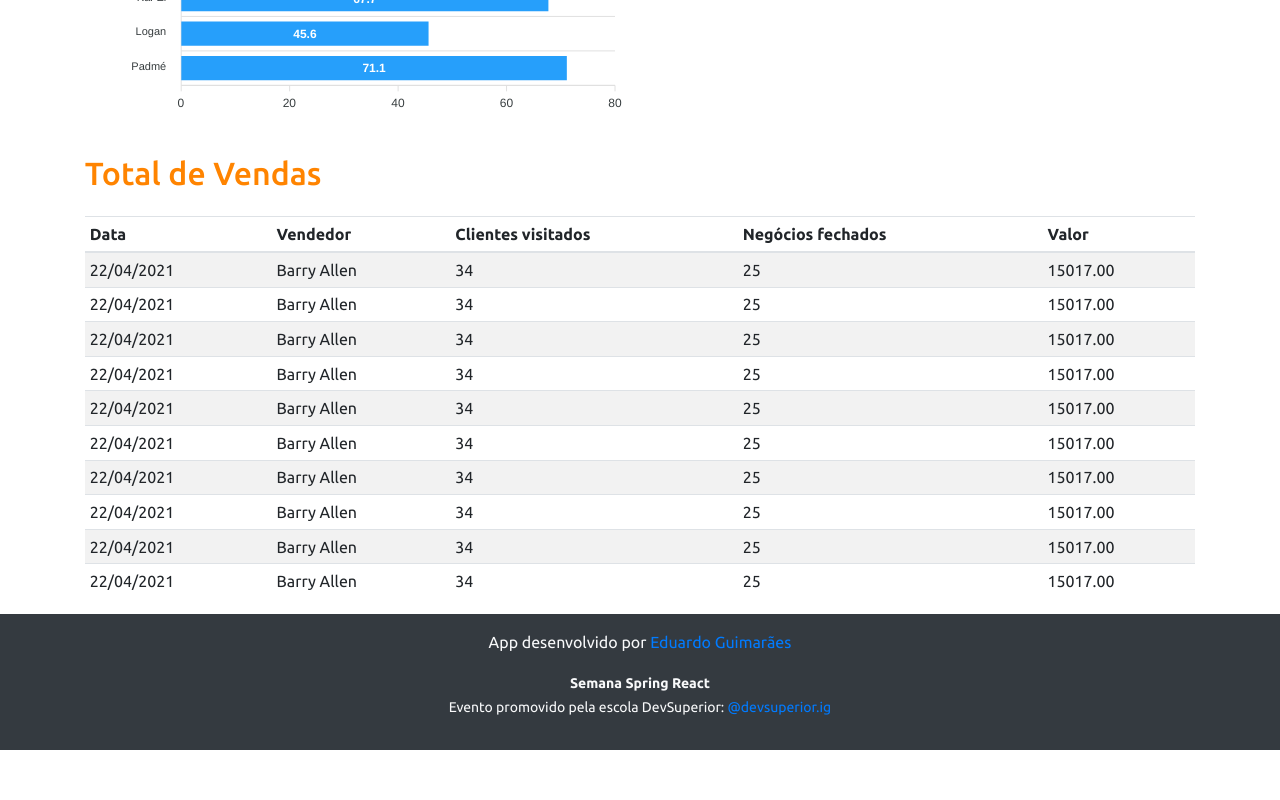
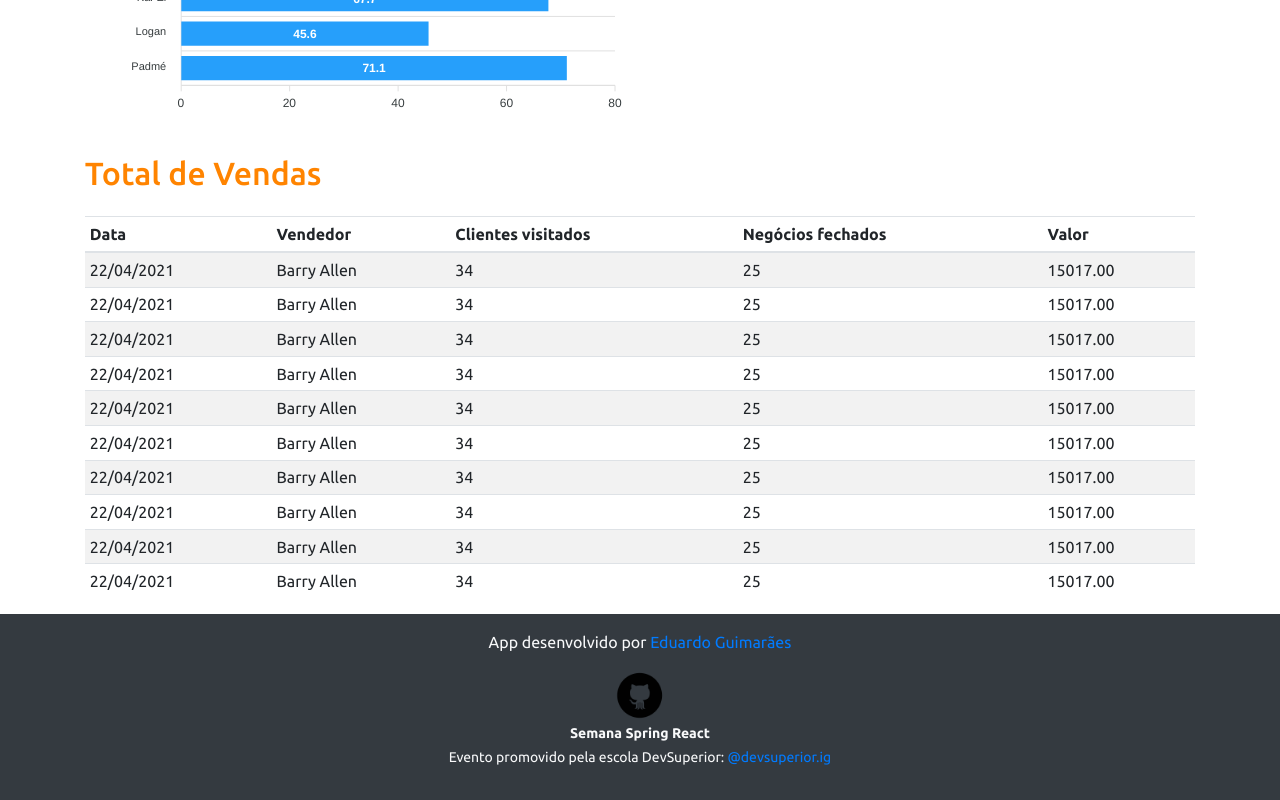
Before and after one commit to Eduguimar/DS-Vendas, a React (Create React App) app in the folder frontend/: page / in a window 1280 px wide. Shown: the part 310-1110 px from the top of the page. Before the commit the page ends 1060 px from the top, so only its background shows below. Built offline with nearby package versions, Linux system fonts and the light colour scheme.

Commit message:
Add Github Icon

```diff
--- a/frontend/src/components/Footer/index.tsx
+++ b/frontend/src/components/Footer/index.tsx
@@ -1,8 +1,12 @@
+import GitHub from 'assets/img/github_icon.png'
+
 const Footer = () => {
     return (
         <footer className="footer mt-auto py-3 bg-dark">
             <div className="container">
-                <p className="text-light">App desenvolvido por <a href="https://www.linkedin.com/in/eduguimara/" target="_blank" rel="noreferrer">Eduardo Guimarães</a></p>
+                <p className="text-light">App desenvolvido por <a href="https://www.linkedin.com/in/eduguimara/"
+                    target="_blank" rel="noreferrer">Eduardo Guimarães   </a></p>
+                <a href="https://github.com/Eduguimar" target="_blank" rel="noreferrer"><img src={GitHub} alt="GitHub Profile" width="50" height="50" /></a>
                 <p className="text-light"><small><strong>Semana Spring React</strong><br />
       Evento promovido pela escola DevSuperior: <a href="https://instagram.com/devsuperior.ig" target="_blank" rel="noreferrer">@devsuperior.ig</a></small></p>
             </div>
```
Also changed, not shown: frontend/src/assets/img/github_icon.png (added).
